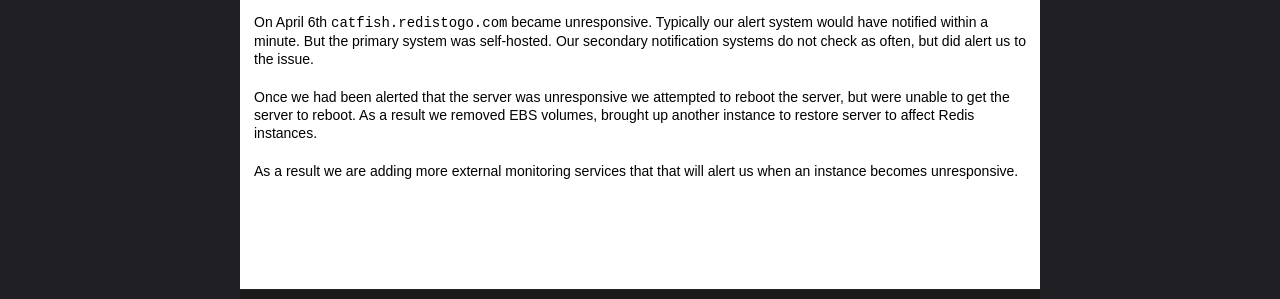
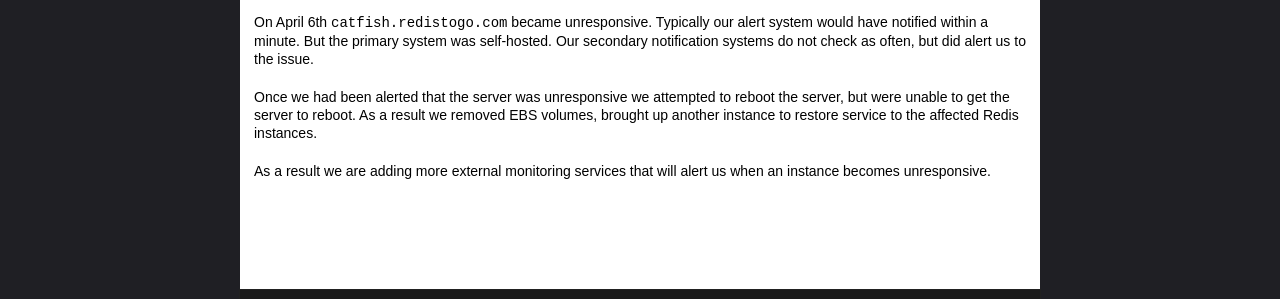
Before and after one commit to waratuman/blog.redistogo, a Jekyll site: the page built from _posts/2011-04-08-outage-postmortem.md, in a window 1280 px wide. Shown: the part 161-460 px from the top of the page. Built offline with Jekyll 4.4.1, drawn with Linux system fonts in a browser that asks for light colours; Markdown is read by kramdown in place of the engine named in the settings.

Commit message:
more fixes.

```diff
--- a/_posts/2011-04-08-outage-postmortem.md
+++ b/_posts/2011-04-08-outage-postmortem.md
@@ -10,8 +10,9 @@
 alert us to the issue.
 
 Once we had been alerted that the server was unresponsive we attempted to reboot
-the server, but were unable to get the server to reboot. As a result we removed EBS
-volumes, brought up another instance to restore server to affect Redis instances.
+the server, but were unable to get the server to reboot. As a result we
+removed EBS volumes, brought up another instance to restore service to the
+affected Redis instances.
 
-As a result we are adding more external monitoring services that that will
-alert us when an instance becomes unresponsive.
+As a result we are adding more external monitoring services that will alert
+us when an instance becomes unresponsive.
```
